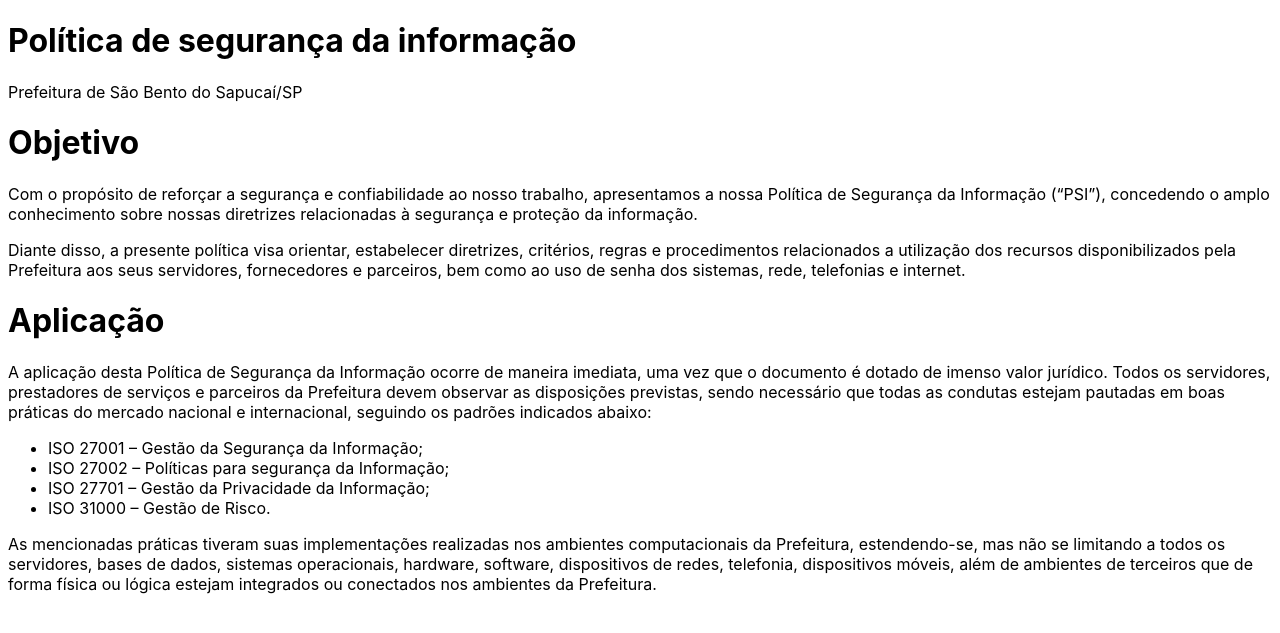
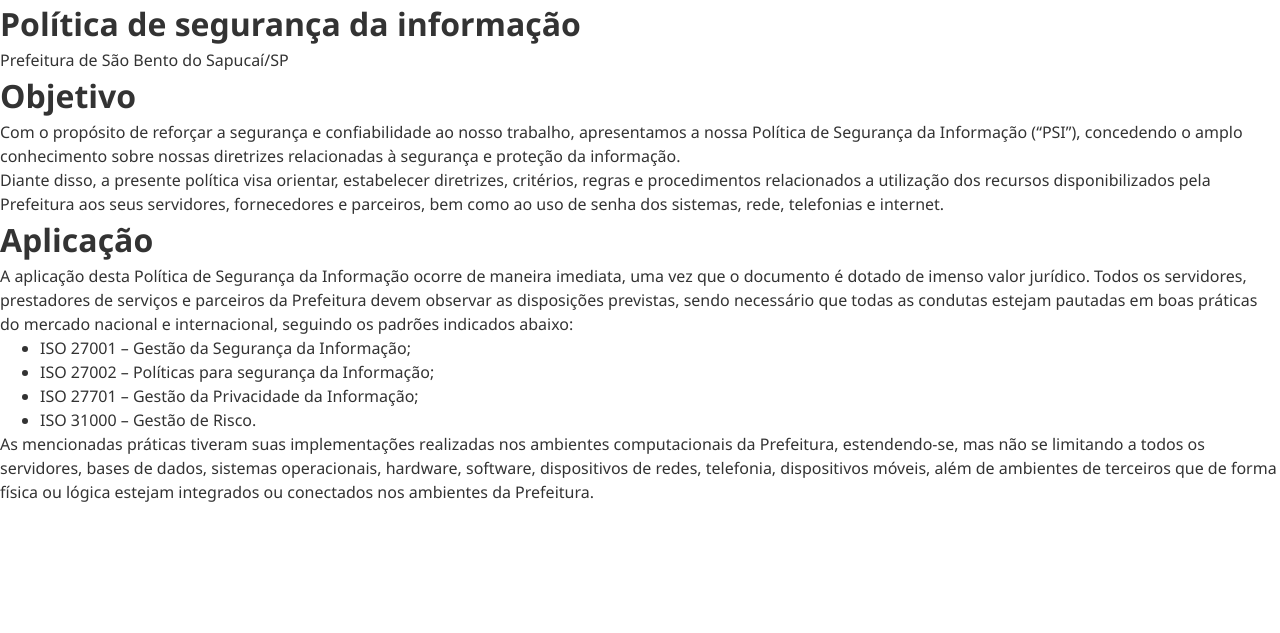
Before and after one commit to pmsbs/pmsbs.github.io, a Jekyll site: the page built from index.md, in a window 1280 px wide. Shown: the top 633 px of the page. Built offline with Jekyll 4.4.1, drawn with Linux system fonts in a browser that asks for light colours.

Commit message:
Create initial style base

```diff
--- a/_sass/base.scss
+++ b/_sass/base.scss
@@ -1,9 +1,16 @@
-$backgroundColor: #ffffff;
-$bodyColor: #000000;
-$bodyFont: -apple-system,BlinkMacSystemFont,"Segoe UI",Helvetica,Arial,sans-serif,"Apple Color Emoji","Segoe UI Emoji","Segoe UI Symbol";
+*,
+*::after,
+*::before {
+  box-sizing: border-box;
+}
+
+* {
+  margin: 0;
+}
 
 body {
-  background: $backgroundColor;
-  color: $bodyColor;
-  font-family: $bodyFont;
+  font-family: 'Segoe UI', Tahoma, Geneva, Verdana, sans-serif;
+  font-size: 1rem;
+  line-height: 1.5;
+  color: #333;
 }
```
